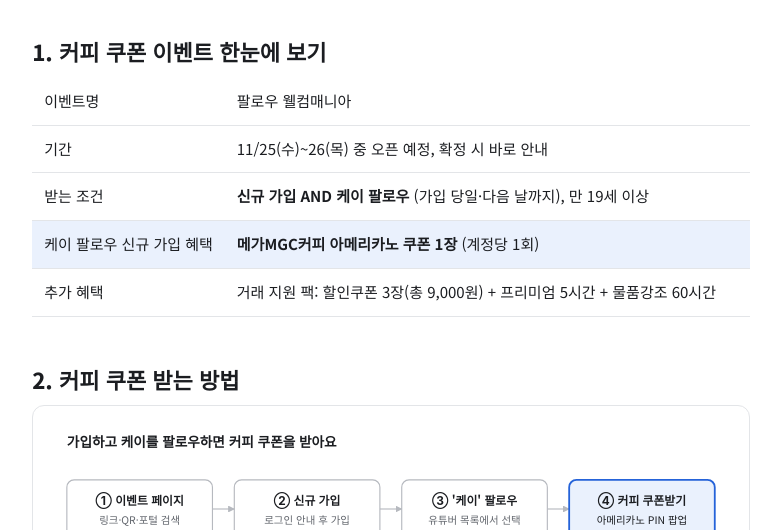
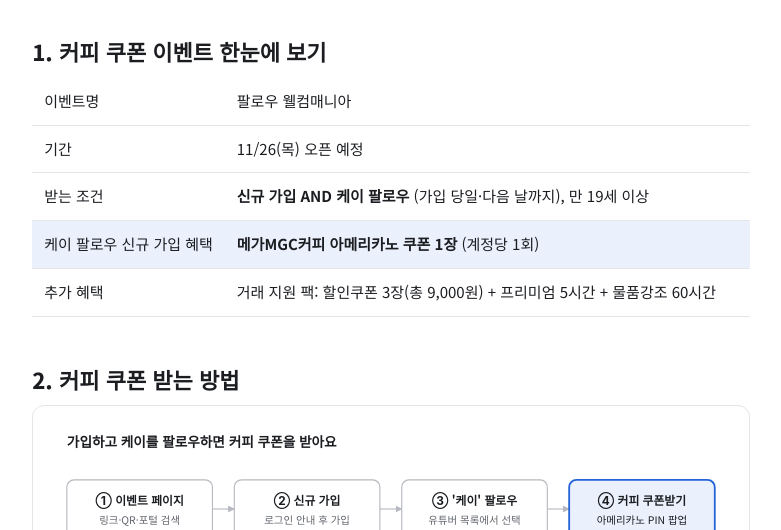
Before and after one commit to imieune/report1, a plain HTML site: page kei-guide/index.html in a window 1280 px wide. Shown: the part 270-800 px from the top of the page, without its empty margins (249-1030 px from the left). Drawn offline with Linux system fonts and the light colour scheme.

Commit message:
오픈일 11/26(목)으로 변경
Co-Authored-By: Claude Opus 5.5 <noreply@anthropic.com>
Claude-Session: https://claude.ai/code/session_01ECVDc7HNKttt9ahxHVudLv

```diff
--- a/kei-guide/index.html
+++ b/kei-guide/index.html
@@ -58,7 +58,7 @@ svg text{font-family:inherit}
 <table>
 <tbody>
 <tr><td class="k">이벤트명</td><td>팔로우 웰컴매니아</td></tr>
-<tr><td class="k">기간</td><td>11/25(수)~26(목) 중 오픈 예정, 확정 시 바로 안내</td></tr>
+<tr><td class="k">기간</td><td>11/26(목) 오픈 예정</td></tr>
 <tr><td class="k">받는 조건</td><td><strong>신규 가입 AND 케이 팔로우</strong> (가입 당일·다음 날까지), 만 19세 이상</td></tr>
 <tr><td class="k hl">케이 팔로우 신규 가입 혜택</td><td class="hl"><strong>메가MGC커피 아메리카노 쿠폰 1장</strong> (계정당 1회)</td></tr>
 <tr><td class="k">추가 혜택</td><td>거래 지원 팩: 할인쿠폰 3장(총 9,000원) + 프리미엄 5시간 + 물품강조 60시간</td></tr>
```
